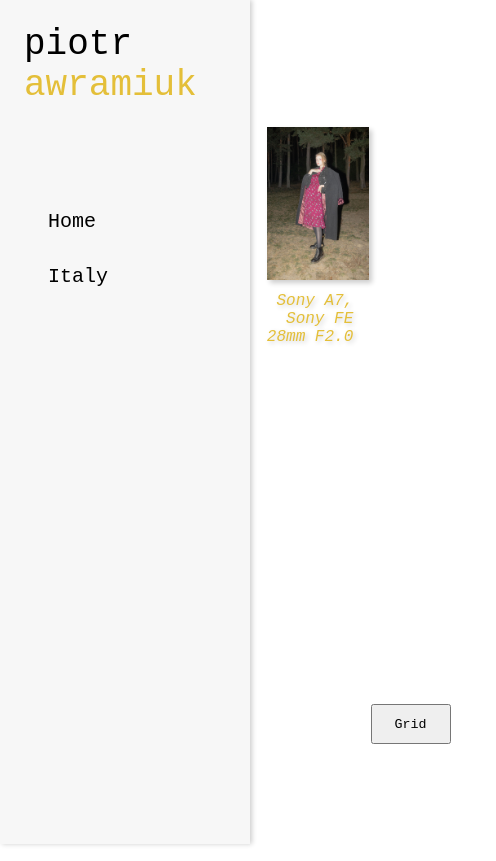
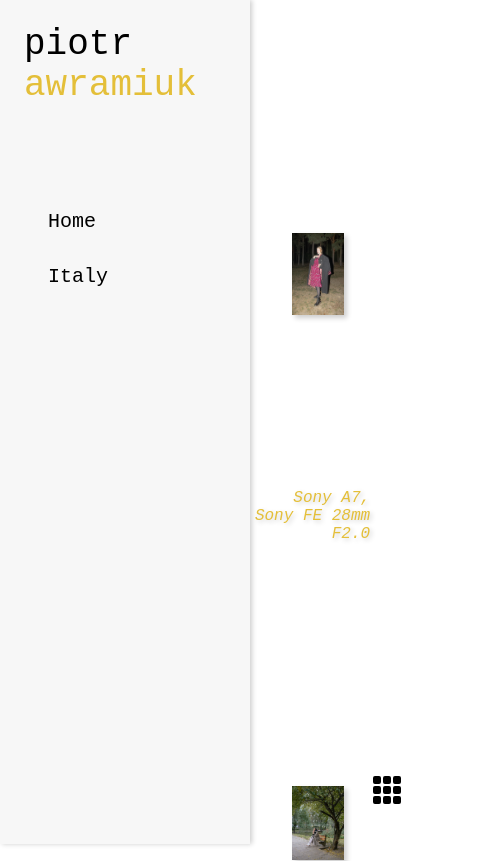
Before and after one commit to portrecistajeden/photoPortfolio, a React (Create React App) app: page / in a window 390 px wide. Shown: the top 861 px of the page, 496 px wide, since content can reach past the window. Built offline with nearby package versions, Linux system fonts and the light colour scheme.

Commit message:
poprawiono ukady zdjec

```diff
--- a/package.json
+++ b/package.json
@@ -3,6 +3,10 @@
   "version": "0.1.0",
   "private": true,
   "dependencies": {
+    "@fortawesome/fontawesome-svg-core": "^6.3.0",
+    "@fortawesome/free-regular-svg-icons": "^6.3.0",
+    "@fortawesome/free-solid-svg-icons": "^6.3.0",
+    "@fortawesome/react-fontawesome": "^0.2.0",
     "@testing-library/jest-dom": "^5.16.5",
     "@testing-library/react": "^13.4.0",
     "@testing-library/user-event": "^13.5.0",
--- a/src/Components/Gallery.css
+++ b/src/Components/Gallery.css
@@ -5,6 +5,7 @@
     left: 250px;
     width: calc(99% - 250px);
     justify-content: center;
+    scroll-behavior: smooth;
 }
 
 .gallery.grid1 {
@@ -24,24 +25,51 @@
     margin-bottom: 100px;
 }
 
-.displayButton {
+.gridIcon {
     position: fixed;
-    width: 80px;
-    height: 40px;
     left: 95%;
-    bottom: 100px;
+    bottom: 200px;
+    transform: scale(var(--ggs,3));
 }
 
+
+.gridIcon, .gridIcon::after, .gridIcon::before {
+    box-sizing: border-box;
+    display: block;
+    width: 4px;
+    height: 10px;
+    border-top: 6px double;
+    border-bottom: 2px solid;
+}
+
+.gridIcon::after,
+.gridIcon::before {
+    content: "";
+    position: absolute;
+    top: -6px;
+}
+
+.gridIcon::after{
+    left: -4px;
+}
+
+.gridIcon::before{
+    right: -4px;
+}
+
+
+
 .imageBox.grid1Col {
+    position: relative;
     width: 100%;
     height: 100vh;
     display:flex;
+    flex-direction: column;
     justify-content: center;
-    padding: 15vh;
+    align-items: center;
 }
 .imageBox.grid3Col {
-    width: 100%;
-    max-height: 300px;
+    max-width: 400px;
 }
 
 .imageBox.grid3Col.a3x2 {
@@ -52,13 +80,29 @@
     grid-row-end: span 29;
 }
 
-img {
-    max-height: 97%;
+.grid1Col a {
+    max-width: 70%;
+    max-height: 80%;
+}
+
+.grid1Col img {
+    height: 100%;
+    max-height: 1500px;
+    width: 100%;
+    max-width: 1500px;
+    box-shadow: 3px 3px 5px rgba(0,0,0,0.2);
+}
+
+.grid3Col img {
+    max-height: 100%;
     max-width: 100%;
     box-shadow: 3px 3px 5px rgba(0,0,0,0.2);
 }
 
-figcaption {
+p {
+    position: absolute;
+    left: auto;
+    bottom: 1%;
     color: var(--text-color);
     text-align: right;
     font-style: italic;
@@ -67,13 +111,14 @@ figcaption {
 }
 
 
-@media screen and (max-width: 600px) {
-    .imageBox {
-        height: 50vh;
+@media screen and (max-width: 1000px) {
+    .imageBox.grid1Col {
+        height: 65vh;
         padding: 5vh;
     }
 
-    .gallery {
-        top: 0;
+    .grid1Col a {
+        max-width: 99%;
+        max-height: 95%;
     }
 }
--- a/src/Components/Gallery.js
+++ b/src/Components/Gallery.js
@@ -1,35 +1,37 @@
 import './Gallery.css';
+import { ButtonGrid } from './Styles';
+import {BsFillGrid3X3GapFill, BsList } from 'react-icons/bs'
 
 export default function Gallery ({imagesArray, catalog, gridView, setGridView}) {
 
 
+
     const images = imagesArray.map((image, index) =>
         <div  className={`imageBox ${gridView ? 'grid3Col' : 'grid1Col'} ${image.orientation}`} id={`photo${index}`}>
-            <figure>
+
             {gridView ?
             <>
                 <img src={require(`../Photos/${catalog}/${image.name}`)} alt={image.alt} />
-
             </>
             :
             <>
                 <a href={`#photo${index!==imagesArray.length-1 ? index+1 : 0}`} >
-                        <img src={require(`../Photos/${catalog}/${image.name}`)} alt={image.alt} />
+                    <img src={require(`../Photos/${catalog}/${image.name}`)} alt={image.alt} id={`img${index}`}/>
                 </a>
-                    <figcaption>{image.params}</figcaption>
+                <p>{image.params}</p>
             </>
             }
-                {/* <a href={`#photo${index!==imagesArray.length-1 ? index+1 : 0}`} >
-                    <img src={require(`../Photos/${catalog}/${image.name}`)} alt={image.alt} />
-                </a>
-                {!gridView ? <figcaption>{image.params}</figcaption> : null} */}
-            </figure>
         </div>
         )
     return(
         <div className={`gallery ${gridView ? 'grid3' : 'grid1'}`}>
             {images}
-            <button className='displayButton' onClick={() => setGridView(!gridView)}>Grid</button>
+            <ButtonGrid>
+                {gridView
+                ? <BsList className='listButton' onClick={() => setGridView(false)}/>
+                : <BsFillGrid3X3GapFill className='gridButton' onClick={() => setGridView(true)} />
+                }
+            </ButtonGrid>
         </div>
     )
 }
--- a/src/Components/Styles.js
+++ b/src/Components/Styles.js
@@ -1,20 +1,10 @@
 import styled from 'styled-components';
-
-export const Heading = styled.h1`
-   text-align: center;
-   color: green;
-`;
-
-export const Content = styled.div`
-   overflowY: scroll;
-   height: 2500px;
-`;
 
 export const Button = styled.div`
    position: fixed;
    width: 100%;
    left: 95%;
-   bottom: 70px;
+   bottom: 120px;
    height: 10px;
    font-size: 2rem;
    z-index: 1;
@@ -26,3 +16,20 @@ export const Button = styled.div`
       transition: 0.2s;
    }
 `
+
+export const ButtonGrid = styled.div`
+   position: fixed;
+   width: 100%;
+   left: 95%;
+   bottom: 60px;
+   height: 10px;
+   font-size: 2rem;
+   z-index: 1;
+   cursor: pointer;
+   color: black;
+
+   &:hover {
+      color:var(--text-color);
+      transition: 0.2s;
+   }
+   `
--- a/src/data.js
+++ b/src/data.js
@@ -37,7 +37,7 @@ export const italyPhotos = [{
     name:'photo8.jpg',
     alt: 'photo8',
     params: 'Yashica Electro 35 GS, Kodak Vision3 250D',
-    orientation: 'a2x3'
+    orientation: 'a3x2'
 }];
 
 export const homePhotos =[{
```
Also changed, not shown: 1 other file (tests, documents, lock files or other folders). Lines whose indentation alone changed are shown as unchanged.
